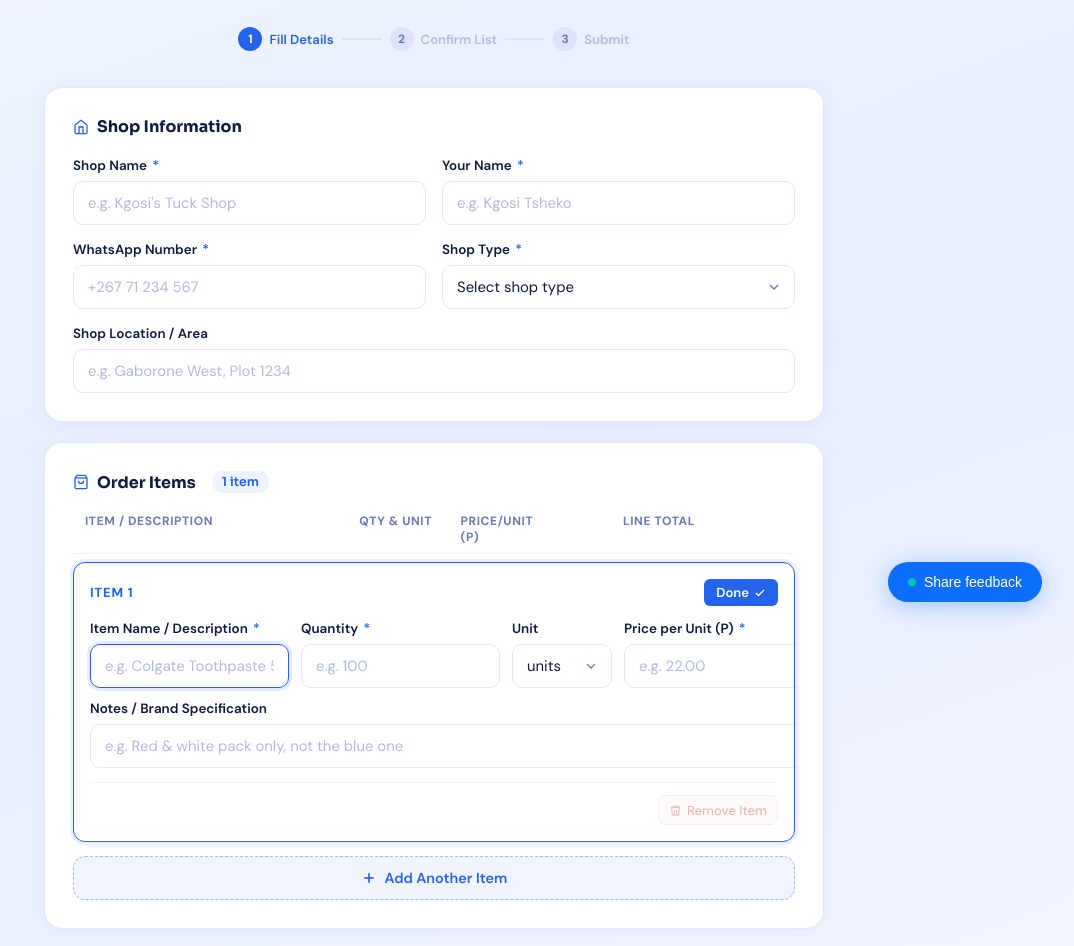
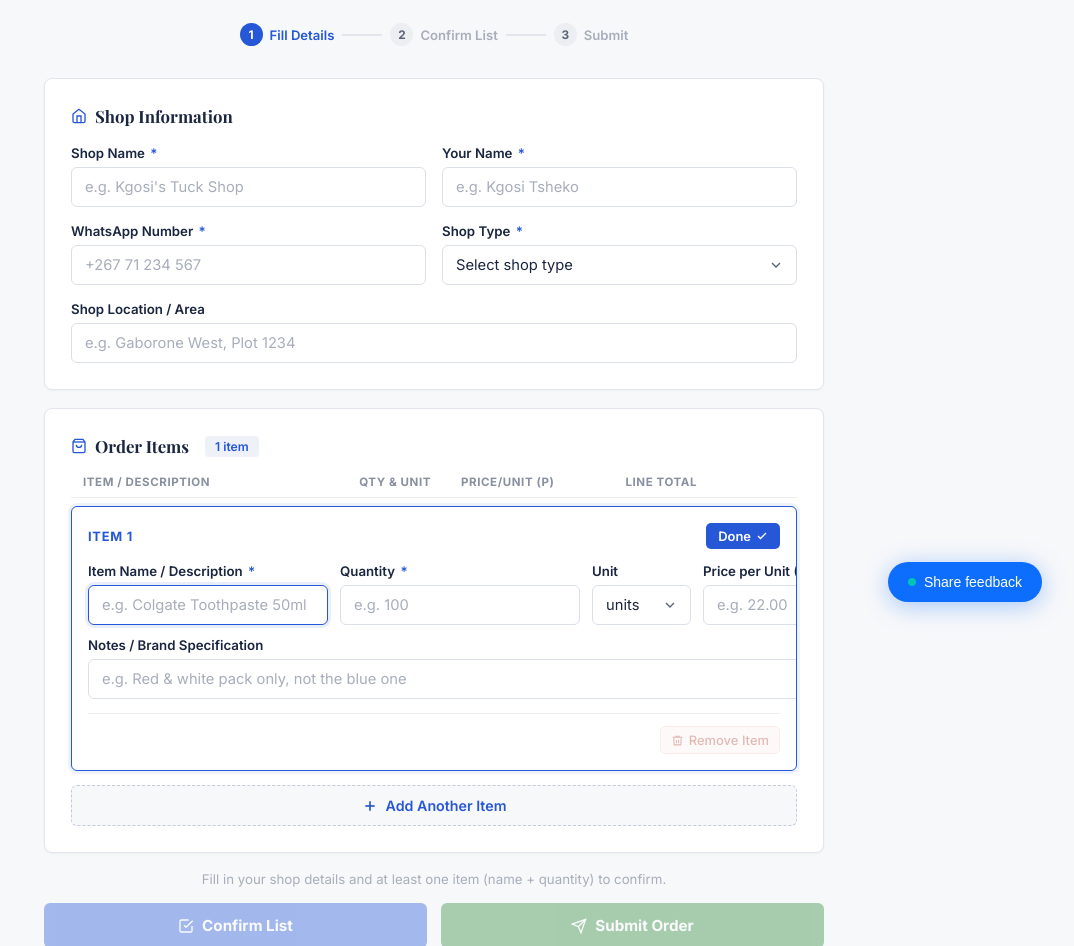
Before and after one commit to aselarbw-dev/aselar, a React (Vite) app in the folder aselar-receipts/: page /orders in a window 1280 px wide. Shown: the part 166-1112 px from the top of the page, without its empty margins (206-1280 px from the left). Built offline with nearby package versions, Linux system fonts and the light colour scheme.

Commit message:
re-styled order form

```diff
--- a/aselar-receipts/src/Dashboard/Sidebar.tsx
+++ b/aselar-receipts/src/Dashboard/Sidebar.tsx
@@ -88,7 +88,7 @@ const links: SidebarLink[] = [
     protected: true,
   },
   {
-    title: "Avelar AI",
+    title: "Aselar AI",
     path: "/aselar-chat-ai",
     icon: <FaRobot />,
     badge: "NEW",
--- a/aselar-receipts/src/Orders/OrderForm.module.css
+++ b/aselar-receipts/src/Orders/OrderForm.module.css
@@ -1,12 +1,14 @@
 /* ── Fonts ────────────────────────────────────────────────────────────────── */
-@import url('https://fonts.googleapis.com/css2?family=DM+Sans:opsz,wght@9..40,300;9..40,400;9..40,500;9..40,600;9..40,700&family=Sora:wght@600;700;800&display=swap');
+/* Serif for brand/headings (matches "Aselar" / "Receipt" styling in the app),
+   Inter for body text (matches the rest of the sidebar/menu UI). */
+@import url('https://fonts.googleapis.com/css2?family=Playfair+Display:wght@700;800&family=Inter:wght@400;500;600;700&display=swap');
 
 /* ── Wrapper ──────────────────────────────────────────────────────────────── */
 .wrapper {
   min-height: 100vh;
-  background: linear-gradient(160deg, #f0f4ff 0%, #e8eeff 50%, #f4f6ff 100%);
+  background: #f7f8fa;
   padding: 40px 20px 80px;
-  font-family: 'DM Sans', sans-serif;
+  font-family: 'Inter', sans-serif;
 }
 
 .container {
@@ -17,7 +19,7 @@
 /* ── Header ───────────────────────────────────────────────────────────────── */
 .header {
   text-align: center;
-  margin-bottom: 36px;
+  margin-bottom: 32px;
 }
 
 .headerTop {
@@ -29,25 +31,25 @@
 }
 
 .brand {
-  font-family: 'Sora', sans-serif;
-  font-weight: 700;
-  font-size: 1.1rem;
-  color: #0d1b3e;
+  font-family: 'Playfair Display', serif;
+  font-weight: 800;
+  font-size: 1.15rem;
+  color: #1a2540;
 }
 
 .title {
-  font-family: 'Sora', sans-serif;
-  font-size: clamp(1.8rem, 5vw, 2.6rem);
+  font-family: 'Playfair Display', serif;
+  font-size: clamp(1.7rem, 5vw, 2.3rem);
   font-weight: 800;
-  color: #0d1b3e;
-  letter-spacing: -0.02em;
+  color: #1a2540;
+  letter-spacing: -0.01em;
   margin-bottom: 10px;
 }
 
 .subtitle {
-  color: #6b7ab0;
-  font-size: 1rem;
-  margin-bottom: 28px;
+  color: #5a6478;
+  font-size: 0.97rem;
+  margin-bottom: 26px;
 }
 
 /* Steps */
@@ -65,63 +67,63 @@
   gap: 7px;
   font-size: 0.82rem;
   font-weight: 600;
-  color: #b0bbdc;
-  transition: color 0.3s;
+  color: #a7adba;
+  transition: color 0.2s;
 }
 
 .step span {
-  width: 24px;
-  height: 24px;
+  width: 23px;
+  height: 23px;
   border-radius: 50%;
-  background: #dde3f8;
+  background: #eceef2;
   display: flex;
   align-items: center;
   justify-content: center;
-  font-size: 0.75rem;
+  font-size: 0.74rem;
   font-weight: 700;
-  color: #6b7ab0;
-  transition: all 0.3s;
+  color: #5a6478;
+  transition: all 0.2s;
 }
 
 .stepActive {
-  color: #2563ea;
+  color: #2557d6;
 }
 
 .stepActive span {
-  background: #2563ea;
+  background: #2557d6;
   color: white;
 }
 
 .stepDivider {
   width: 40px;
   height: 2px;
-  background: #dde3f8;
+  background: #e2e5ec;
   margin: 0 8px;
 }
 
 /* ── Sections ─────────────────────────────────────────────────────────────── */
 .section {
   background: white;
-  border-radius: 18px;
-  border: 1px solid #e0e7ff;
-  padding: 28px;
-  margin-bottom: 20px;
-  box-shadow: 0 2px 16px rgba(37, 99, 234, 0.06);
+  border-radius: 8px;
+  border: 1px solid #e2e5ec;
+  padding: 26px;
+  margin-bottom: 18px;
+  box-shadow: 0 1px 3px rgba(20, 30, 60, 0.04);
 }
 
 .sectionTitle {
-  font-family: 'Sora', sans-serif;
-  font-size: 1rem;
+  font-family: 'Playfair Display', serif;
+  font-size: 1.05rem;
   font-weight: 700;
-  color: #0d1b3e;
-  margin-bottom: 20px;
+  color: #1a2540;
+  margin-bottom: 18px;
   display: flex;
   align-items: center;
   gap: 8px;
 }
 
 .sectionTitle svg {
-  color: #2563ea;
+  color: #2557d6;
   flex-shrink: 0;
 }
 
@@ -131,7 +133,7 @@
   justify-content: space-between;
   flex-wrap: wrap;
   gap: 10px;
-  margin-bottom: 20px;
+  margin-bottom: 18px;
 }
 
 .sectionTitleRow .sectionTitle {
@@ -139,26 +141,27 @@
 }
 
 .itemCount {
-  font-size: 0.78rem;
+  font-family: 'Inter', sans-serif;
+  font-size: 0.76rem;
   font-weight: 600;
-  background: #eff2ff;
-  color: #2563ea;
+  background: #eef1f8;
+  color: #2557d6;
   padding: 3px 10px;
-  border-radius: 100px;
+  border-radius: 4px;
   margin-left: 8px;
 }
 
 .totalBadge {
   font-size: 0.88rem;
-  color: #6b7ab0;
-  background: #f4f6ff;
-  border: 1px solid #dde3f8;
-  border-radius: 8px;
+  color: #5a6478;
+  background: #f7f8fa;
+  border: 1px solid #e2e5ec;
+  border-radius: 6px;
   padding: 6px 14px;
 }
 
 .totalBadge strong {
-  color: #2563ea;
+  color: #2557d6;
 }
 
 /* ── Grid / Fields ────────────────────────────────────────────────────────── */
@@ -171,7 +174,7 @@
 .field {
   display: flex;
   flex-direction: column;
-  gap: 7px;
+  gap: 6px;
 }
 
 .fullWidth {
@@ -179,46 +182,46 @@
 }
 
 .field label {
-  font-size: 0.84rem;
+  font-size: 0.83rem;
   font-weight: 600;
-  color: #0d1b3e;
+  color: #1a2540;
 }
 
 .field label span {
-  color: #2563ea;
+  color: #2557d6;
   margin-left: 2px;
 }
 
 .field input,
 .field select {
-  padding: 11px 14px;
-  border: 1.5px solid #e0e7ff;
-  border-radius: 10px;
-  font-size: 0.93rem;
-  color: #0d1b3e;
+  padding: 10px 13px;
+  border: 1px solid #dadfe8;
+  border-radius: 6px;
+  font-size: 0.92rem;
+  color: #1a2540;
   background: white;
-  font-family: 'DM Sans', sans-serif;
+  font-family: 'Inter', sans-serif;
   outline: none;
-  transition: border-color 0.2s, box-shadow 0.2s;
+  transition: border-color 0.15s, box-shadow 0.15s;
   -webkit-appearance: none;
   appearance: none;
 }
 
 .field input:focus,
 .field select:focus {
-  border-color: #2563ea;
-  box-shadow: 0 0 0 3px rgba(37, 99, 234, 0.12);
+  border-color: #2557d6;
+  box-shadow: 0 0 0 3px rgba(37, 87, 214, 0.1);
 }
 
 .field input:disabled,
 .field select:disabled {
-  background: #f4f6ff;
-  color: #6b7ab0;
+  background: #f7f8fa;
+  color: #8890a0;
   cursor: not-allowed;
 }
 
 .field input::placeholder {
-  color: #b0bbdc;
+  color: #a7adba;
 }
 
 .field select {
@@ -235,12 +238,12 @@
   grid-template-columns: 2fr 0.7fr 0.7fr 1fr 80px;
   gap: 8px;
   padding: 0 12px 8px;
-  font-size: 0.75rem;
+  font-size: 0.72rem;
   font-weight: 700;
-  color: #6b7ab0;
+  color: #8890a0;
   text-transform: uppercase;
   letter-spacing: 0.05em;
-  border-bottom: 1px solid #eff2ff;
+  border-bottom: 1px solid #eceef2;
   margin-bottom: 8px;
 }
 
@@ -253,22 +256,22 @@
 }
 
 .itemRow {
-  border-radius: 12px;
-  border: 1.5px solid #eff2ff;
-  background: #fafbff;
+  border-radius: 6px;
+  border: 1px solid #eceef2;
+  background: #fbfbfc;
   overflow: hidden;
-  transition: border-color 0.2s, box-shadow 0.2s;
+  transition: border-color 0.15s, box-shadow 0.15s;
 }
 
 .itemRowActive {
-  border-color: #2563ea;
-  box-shadow: 0 0 0 3px rgba(37, 99, 234, 0.1);
+  border-color: #2557d6;
+  box-shadow: 0 0 0 3px rgba(37, 87, 214, 0.08);
   background: white;
 }
 
 .itemRowConfirmed {
-  border-color: #c7d4fb;
-  background: #f6f8ff;
+  border-color: #d6ddec;
+  background: #f5f6fa;
 }
 
 /* Collapsed item row */
@@ -280,16 +283,16 @@
 }
 
 .itemNumber {
-  width: 26px;
-  height: 26px;
-  background: #eff2ff;
+  width: 25px;
+  height: 25px;
+  background: #eef1f8;
   border-radius: 50%;
   display: flex;
   align-items: center;
   justify-content: center;
-  font-size: 0.78rem;
+  font-size: 0.76rem;
   font-weight: 700;
-  color: #2563ea;
+  color: #2557d6;
   flex-shrink: 0;
 }
 
@@ -300,30 +303,30 @@
 
 .itemName {
   display: block;
-  font-size: 0.92rem;
+  font-size: 0.91rem;
   font-weight: 600;
-  color: #0d1b3e;
+  color: #1a2540;
   white-space: nowrap;
   overflow: hidden;
   text-overflow: ellipsis;
 }
 
 .itemName em {
-  color: #b0bbdc;
+  color: #a7adba;
   font-style: italic;
 }
 
 .itemMeta {
   display: block;
-  font-size: 0.8rem;
-  color: #6b7ab0;
+  font-size: 0.79rem;
+  color: #5a6478;
   margin-top: 2px;
 }
 
 .itemLineTotal {
   font-size: 0.88rem;
   font-weight: 700;
-  color: #2563ea;
+  color: #1a2540;
   white-space: nowrap;
 }
 
@@ -345,9 +348,9 @@
 }
 
 .itemExpandedNum {
-  font-size: 0.82rem;
+  font-size: 0.8rem;
   font-weight: 700;
-  color: #2563ea;
+  color: #2557d6;
   text-transform: uppercase;
   letter-spacing: 0.06em;
 }
@@ -357,19 +360,19 @@
   align-items: center;
   gap: 5px;
   padding: 5px 12px;
-  background: #2563ea;
+  background: #2557d6;
   color: white;
   border: none;
-  border-radius: 6px;
-  font-size: 0.82rem;
+  border-radius: 5px;
+  font-size: 0.81rem;
   font-weight: 600;
-  font-family: 'DM Sans', sans-serif;
+  font-family: 'Inter', sans-serif;
   cursor: pointer;
-  transition: background 0.2s;
+  transition: background 0.15s;
 }
 
 .doneBtn:hover {
-  background: #1a4fc2;
+  background: #1c44ad;
 }
 
 .itemFields {
@@ -385,35 +388,33 @@
 .itemExpandedFooter {
   margin-top: 14px;
   padding-top: 12px;
-  border-top: 1px solid #eff2ff;
+  border-top: 1px solid #eceef2;
   display: flex;
   justify-content: flex-end;
 }
 
 /* ── Action buttons ───────────────────────────────────────────────────────── */
 .actionBtn {
-  width: 30px;
-  height: 30px;
   display: flex;
   align-items: center;
   justify-content: center;
-  background: #f0f4ff;
-  border: 1px solid #dde3f8;
-  border-radius: 7px;
-  color: #2563ea;
+  background: #f2f4f8;
+  border: 1px solid #dadfe8;
+  border-radius: 5px;
+  color: #2557d6;
   cursor: pointer;
   transition: all 0.15s;
-  font-family: 'DM Sans', sans-serif;
+  font-family: 'Inter', sans-serif;
   gap: 5px;
-  font-size: 0.82rem;
+  font-size: 0.81rem;
   font-weight: 500;
   width: auto;
   padding: 5px 10px;
 }
 
 .actionBtn:hover:not(:disabled) {
-  background: #eff2ff;
-  border-color: #2563ea;
+  background: #eef1f8;
+  border-color: #2557d6;
 }
 
 .actionBtn:disabled {
@@ -422,40 +423,39 @@
 }
 
 .actionBtnDelete {
-  color: #c0392b;
-  background: #fff0ee;
-  border-color: #f5c6c1;
+  color: #b03a2e;
+  background: #fdf0ee;
+  border-color: #f0c9c3;
 }
 
 .actionBtnDelete:hover:not(:disabled) {
-  background: #fde0dc;
-  border-color: #c0392b;
+  background: #fbe0db;
+  border-color: #b03a2e;
 }
 
 /* Add item button */
 .addItemBtn {
   width: 100%;
-  padding: 12px;
-  background: #f0f4ff;
-  border: 1.5px dashed #a8baf8;
-  border-radius: 12px;
-  color: #2563ea;
-  font-size: 0.9rem;
+  padding: 11px;
+  background: #f7f8fa;
+  border: 1px dashed #c3cadb;
+  border-radius: 6px;
+  color: #2557d6;
+  font-size: 0.89rem;
   font-weight: 600;
-  font-family: 'DM Sans', sans-serif;
+  font-family: 'Inter', sans-serif;
   cursor: pointer;
   display: flex;
   align-items: center;
   justify-content: center;
   gap: 8px;
-  transition: all 0.2s;
+  transition: all 0.15s;
   margin-top: 4px;
 }
 
 .addItemBtn:hover {
-  background: #eff2ff;
-  border-color: #2563ea;
-  transform: translateY(-1px);
+  background: #eef1f8;
+  border-color: #2557d6;
 }
 
 /* ── Status banners ───────────────────────────────────────────────────────── */
@@ -463,37 +463,37 @@
   display: flex;
   align-items: center;
   gap: 10px;
-  padding: 14px 18px;
-  background: #eff2ff;
-  border: 1.5px solid #2563ea;
-  border-radius: 12px;
-  color: #1a4fc2;
-  font-size: 0.9rem;
+  padding: 13px 18px;
+  background: #eef6ee;
+  border: 1px solid #2e8b3d;
+  border-radius: 6px;
+  color: #206a2b;
+  font-size: 0.89rem;
   font-weight: 500;
-  margin-bottom: 20px;
+  margin-bottom: 18px;
 }
 
 .confirmedBanner svg {
   flex-shrink: 0;
-  color: #2563ea;
+  color: #2e8b3d;
 }
 
 .editAgainBtn {
   margin-left: auto;
   padding: 4px 12px;
   background: white;
-  border: 1px solid #2563ea;
-  border-radius: 6px;
-  color: #2563ea;
-  font-size: 0.8rem;
+  border: 1px solid #2e8b3d;
+  border-radius: 5px;
+  color: #2e8b3d;
+  font-size: 0.79rem;
   font-weight: 600;
-  font-family: 'DM Sans', sans-serif;
+  font-family: 'Inter', sans-serif;
   cursor: pointer;
   transition: all 0.15s;
 }
 
 .editAgainBtn:hover {
-  background: #2563ea;
+  background: #2e8b3d;
   color: white;
 }
 
@@ -502,18 +502,18 @@
   align-items: center;
   gap: 8px;
   padding: 12px 16px;
-  background: #fff0ee;
-  border: 1px solid #f5c6c1;
-  border-radius: 10px;
-  color: #c0392b;
-  font-size: 0.88rem;
+  background: #fdf0ee;
+  border: 1px solid #f0c9c3;
+  border-radius: 6px;
+  color: #b03a2e;
+  font-size: 0.87rem;
   margin-bottom: 16px;
 }
 
 .hint {
   text-align: center;
-  font-size: 0.84rem;
-  color: #b0bbdc;
+  font-size: 0.83rem;
+  color: #a7adba;
   margin-bottom: 16px;
 }
 
@@ -527,52 +527,50 @@
 
 .confirmBtn,
 .submitBtn {
-  padding: 15px 20px;
-  border-radius: 12px;
+  padding: 13px 20px;
+  border-radius: 6px;
   border: none;
-  font-size: 0.97rem;
+  font-size: 0.95rem;
   font-weight: 700;
-  font-family: 'DM Sans', sans-serif;
+  font-family: 'Inter', sans-serif;
   cursor: pointer;
   display: flex;
   align-items: center;
   justify-content: center;
   gap: 8px;
-  transition: all 0.2s;
+  transition: all 0.15s;
 }
 
+/* Mirrors the "Recent" button in the app — solid blue, secondary action */
 .confirmBtn {
-  background: #0d1b3e;
+  background: #2557d6;
   color: white;
 }
 
 .confirmBtn:hover:not(:disabled) {
-  background: #1a2f6b;
-  transform: translateY(-1px);
+  background: #1c44ad;
 }
 
+/* Mirrors the "Compose Receipt" button in the app — solid green, primary action */
 .submitBtn {
-  background: #2563ea;
+  background: #2e8b3d;
   color: white;
-  box-shadow: 0 4px 20px rgba(37, 99, 234, 0.3);
 }
 
 .submitBtn:hover:not(:disabled) {
-  background: #1a4fc2;
-  transform: translateY(-1px);
-  box-shadow: 0 6px 28px rgba(37, 99, 234, 0.4);
+  background: #226e2e;
 }
 
 .btnDisabled {
-  opacity: 0.38;
+  opacity: 0.4;
   cursor: not-allowed;
   transform: none !important;
   box-shadow: none !important;
 }
 
 .spinner {
-  width: 16px;
-  height: 16px;
+  width: 15px;
+  height: 15px;
   border: 2.5px solid rgba(255,255,255,0.35);
   border-top-color: white;
   border-radius: 50%;
@@ -586,8 +584,8 @@
 
 .privacy {
   text-align: center;
-  font-size: 0.8rem;
-  color: #b0bbdc;
+  font-size: 0.79rem;
+  color: #a7adba;
 }
 
 /* ── Draft Banner ─────────────────────────────────────────────────────────── */
@@ -596,11 +594,11 @@
   align-items: center;
   gap: 8px;
   padding: 12px 16px;
-  background: #eff2ff;
-  border: 1px solid #c7d4fb;
-  border-radius: 10px;
-  color: #1a4fc2;
-  font-size: 0.88rem;
+  background: #eef1f8;
+  border: 1px solid #c3cadb;
+  border-radius: 6px;
+  color: #1c44ad;
+  font-size: 0.87rem;
   margin-bottom: 16px;
 }
 
@@ -608,7 +606,7 @@
   margin-left: auto;
   background: none;
   border: none;
-  color: #6b7ab0;
+  color: #5a6478;
   cursor: pointer;
   font-size: 0.9rem;
   padding: 0 4px;
@@ -617,49 +615,49 @@
 /* ── Success screen ───────────────────────────────────────────────────────── */
 .successScreen {
   min-height: 100vh;
-  background: linear-gradient(160deg, #f0f4ff 0%, #e8eeff 100%);
+  background: #f7f8fa;
   display: flex;
   align-items: center;
   justify-content: center;
   padding: 40px 20px;
-  font-family: 'DM Sans', sans-serif;
+  font-family: 'Inter', sans-serif;
 }
 
 .successCard {
   background: white;
-  border-radius: 20px;
-  border: 1px solid #e0e7ff;
-  padding: 48px 40px;
+  border-radius: 8px;
+  border: 1px solid #e2e5ec;
+  padding: 44px 40px;
   max-width: 480px;
   width: 100%;
   text-align: center;
-  box-shadow: 0 8px 40px rgba(37, 99, 234, 0.1);
+  box-shadow: 0 2px 10px rgba(20, 30, 60, 0.06);
 }
 
 .successIcon {
-  width: 80px;
-  height: 80px;
-  background: #eff2ff;
+  width: 72px;
+  height: 72px;
+  background: #eef6ee;
   border-radius: 50%;
   display: flex;
   align-items: center;
   justify-content: center;
-  color: #2563ea;
-  margin: 0 auto 24px;
+  color: #2e8b3d;
+  margin: 0 auto 22px;
 }
 
 .successCard h2 {
-  font-family: 'Sora', sans-serif;
-  font-size: 1.7rem;
+  font-family: 'Playfair Display', serif;
+  font-size: 1.55rem;
   font-weight: 800;
-  color: #0d1b3e;
-  margin-bottom: 14px;
+  color: #1a2540;
+  margin-bottom: 12px;
 }
 
 .successCard p {
-  color: #6b7ab0;
+  color: #5a6478;
   line-height: 1.7;
-  font-size: 0.97rem;
+  font-size: 0.96rem;
   margin-bottom: 20px;
 }
 
@@ -667,35 +665,35 @@
   display: flex;
   align-items: center;
   justify-content: center;
-  gap: 16px;
-  margin-bottom: 28px;
+  gap: 14px;
+  margin-bottom: 26px;
 }
 
 .successSummary span {
   padding: 6px 16px;
-  background: #eff2ff;
-  border-radius: 100px;
-  font-size: 0.88rem;
+  background: #eef1f8;
+  border-radius: 4px;
+  font-size: 0.86rem;
   font-weight: 600;
-  color: #2563ea;
+  color: #2557d6;
 }
 
 .resetBtn {
   width: 100%;
-  padding: 14px;
-  background: #2563ea;
+  padding: 13px;
+  background: #2e8b3d;
   color: white;
   border: none;
-  border-radius: 10px;
-  font-size: 0.97rem;
+  border-radius: 6px;
+  font-size: 0.95rem;
   font-weight: 700;
-  font-family: 'DM Sans', sans-serif;
+  font-family: 'Inter', sans-serif;
   cursor: pointer;
-  transition: background 0.2s;
+  transition: background 0.15s;
 }
 
 .resetBtn:hover {
-  background: #1a4fc2;
+  background: #226e2e;
 }
 
 /* ── Responsive ───────────────────────────────────────────────────────────── */
@@ -721,11 +719,11 @@
   }
 
   .section {
-    padding: 20px 16px;
+    padding: 18px 14px;
   }
 
   .successCard {
-    padding: 36px 24px;
+    padding: 32px 22px;
   }
 }
 
@@ -739,20 +737,20 @@
 }
 
 .lineTotalValue {
-  font-size: 0.95rem;
+  font-size: 0.93rem;
   font-weight: 700;
-  color: #2563ea;
+  color: #1a2540;
 }
 
 .lineTotalBreakdown {
-  font-size: 0.72rem;
-  color: #b0bbdc;
+  font-size: 0.71rem;
+  color: #a7adba;
   margin-top: 1px;
 }
 
 .lineTotalEmpty {
   font-size: 0.9rem;
-  color: #dde3f8;
+  color: #dadfe8;
 }
 
 /* ── Live line total in expanded/editing row ─────────────────────────────── */
@@ -760,27 +758,27 @@
   display: flex;
   align-items: center;
   gap: 8px;
-  background: #eff2ff;
-  border: 1px solid #a8baf8;
-  border-radius: 8px;
+  background: #eef1f8;
+  border: 1px solid #c3cadb;
+  border-radius: 5px;
   padding: 5px 12px;
   margin-left: auto;
   margin-right: 10px;
 }
 
 .editingLineTotalLabel {
-  font-size: 0.75rem;
+  font-size: 0.73rem;
   font-weight: 600;
-  color: #6b7ab0;
+  color: #5a6478;
   text-transform: uppercase;
   letter-spacing: 0.05em;
 }
 
 .editingLineTotalValue {
-  font-size: 1rem;
+  font-size: 0.98rem;
   font-weight: 800;
-  color: #2563ea;
-  font-family: 'Sora', sans-serif;
+  color: #1a2540;
+  font-family: 'Playfair Display', serif;
 }
 
 /* Column header for line total */
@@ -791,8 +789,8 @@
 /* ── Order Summary Panel ─────────────────────────────────────────────────── */
 .orderSummary {
   margin-top: 20px;
-  border: 1.5px solid #dde3f8;
-  border-radius: 14px;
+  border: 1px solid #dadfe8;
+  border-radius: 6px;
   overflow: hidden;
   background: white;
 }
@@ -802,11 +800,11 @@
   align-items: center;
   gap: 7px;
   padding: 12px 16px;
-  background: #f4f6ff;
-  border-bottom: 1px solid #eff2ff;
-  font-size: 0.8rem;
+  background: #f7f8fa;
+  border-bottom: 1px solid #eceef2;
+  font-size: 0.78rem;
   font-weight: 700;
-  color: #6b7ab0;
+  color: #5a6478;
   text-transform: uppercase;
   letter-spacing: 0.07em;
 }
@@ -821,7 +819,7 @@
   align-items: center;
   gap: 10px;
   padding: 10px 16px;
-  border-bottom: 1px solid #f0f4ff;
+  border-bottom: 1px solid #f2f4f8;
   transition: background 0.15s;
 }
 
@@ -830,42 +828,42 @@
 }
 
 .summaryRow:hover {
-  background: #fafbff;
+  background: #fbfbfc;
 }
 
 .summaryRowNum {
-  width: 22px;
-  height: 22px;
-  background: #eff2ff;
+  width: 21px;
+  height: 21px;
+  background: #eef1f8;
   border-radius: 50%;
   display: flex;
   align-items: center;
   justify-content: center;
-  font-size: 0.72rem;
+  font-size: 0.71rem;
   font-weight: 700;
-  color: #2563ea;
+  color: #2557d6;
   flex-shrink: 0;
 }
 
 .summaryRowName {
-  font-size: 0.88rem;
+  font-size: 0.87rem;
   font-weight: 600;
-  color: #0d1b3e;
+  color: #1a2540;
   white-space: nowrap;
   overflow: hidden;
   text-overflow: ellipsis;
 }
 
 .summaryRowCalc {
-  font-size: 0.78rem;
-  color: #b0bbdc;
+  font-size: 0.77rem;
+  color: #a7adba;
   white-space: nowrap;
 }
 
 .summaryRowTotal {
-  font-size: 0.9rem;
+  font-size: 0.89rem;
   font-weight: 700;
-  color: #2563ea;
+  color: #1a2540;
   white-space: nowrap;
   text-align: right;
 }
@@ -876,28 +874,28 @@
   align-items: center;
   justify-content: space-between;
   padding: 14px 16px;
-  background: #0d1b3e;
-  border-top: 2px solid #2563ea;
+  background: #1a2540;
+  border-top: 2px solid #2557d6;
   gap: 12px;
 }
 
 .grandTotalRow > span:first-child {
-  font-size: 0.88rem;
+  font-size: 0.87rem;
   font-weight: 600;
-  color: #a8baf8;
+  color: #b6c0dc;
 }
 
 .partialNote {
   font-style: italic;
-  color: #6b7ab0;
+  color: #8890a0;
   font-weight: 400;
 }
 
 .grandTotalValue {
-  font-family: 'Sora', sans-serif;
-  font-size: 1.4rem;
+  font-family: 'Playfair Display', serif;
+  font-size: 1.3rem;
   font-weight: 800;
-  color: #2563ea;
+  color: white;
   white-space: nowrap;
 }
 
```
